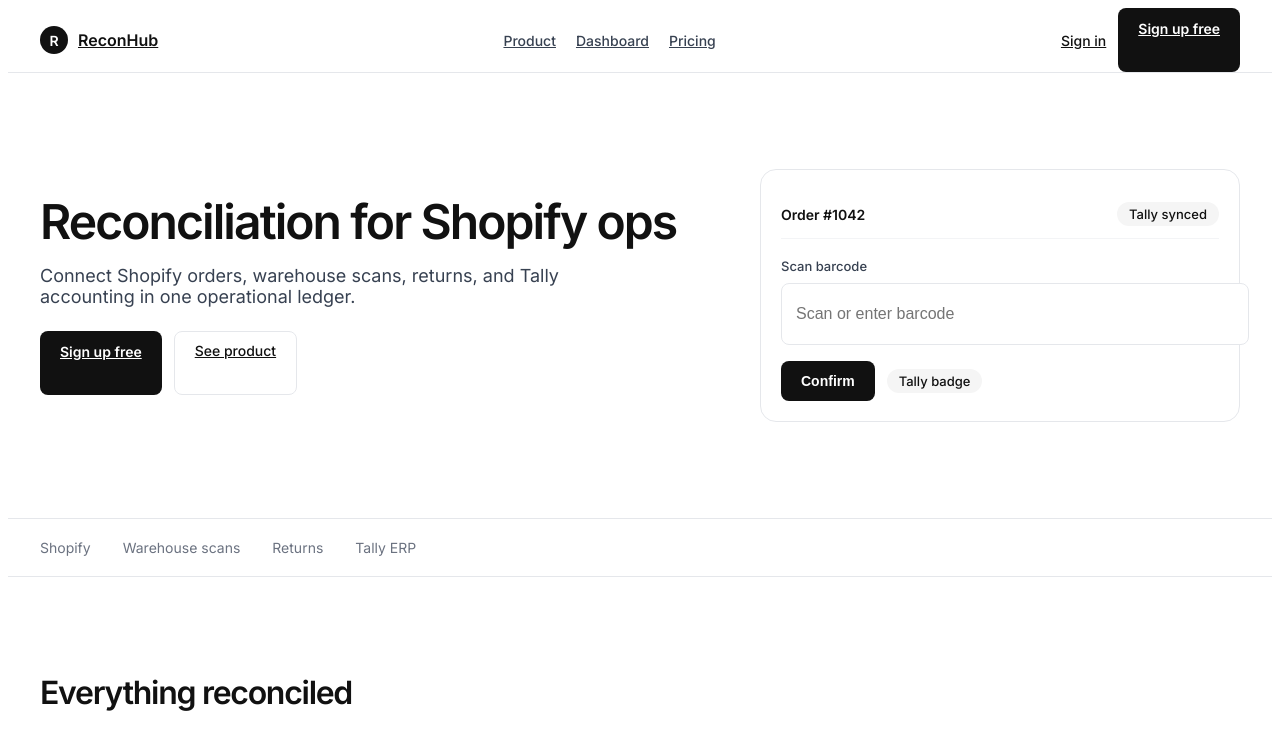
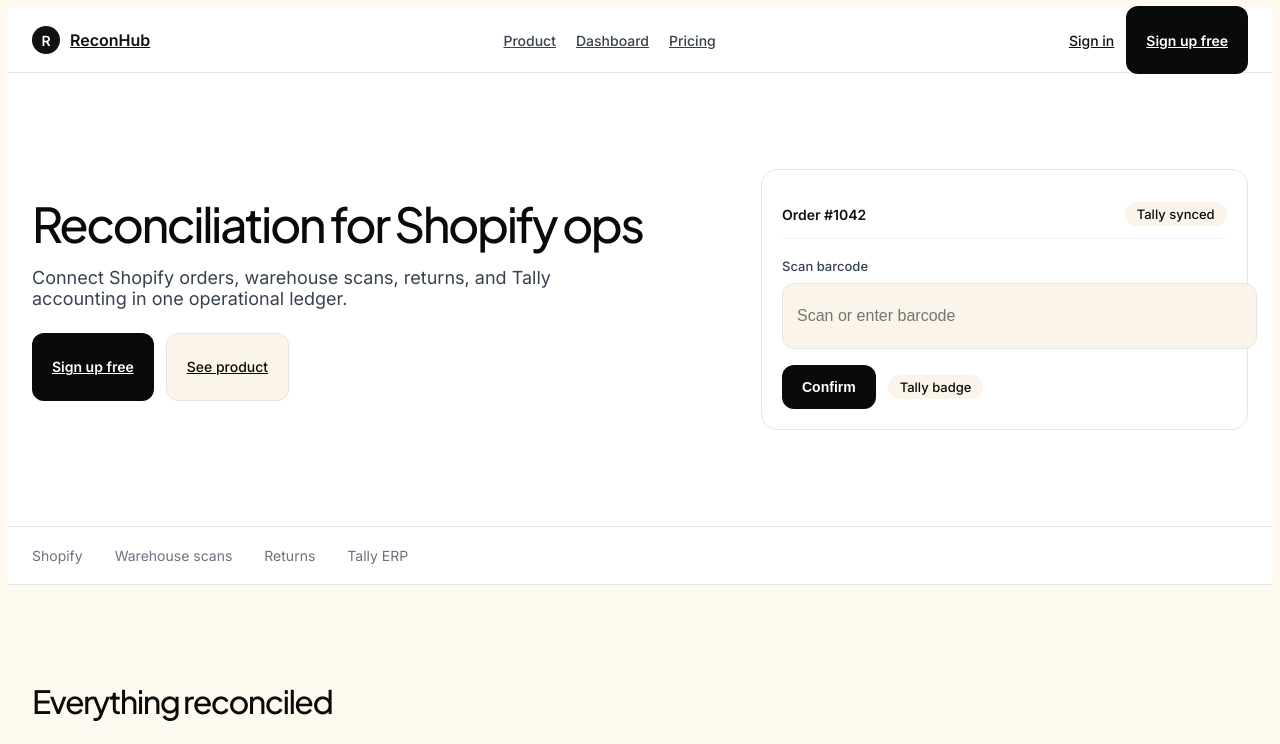
Before and after one commit to Mahima0824/shopify-connection, a Next.js app in the folder frontend/: page / in a window 1280 px wide. Shown: the top 744 px of the page. Built offline with nearby package versions, Linux system fonts and the light colour scheme.

Commit message:
feat: add Clay tokens and base CSS

```diff
--- a/frontend/app/globals.css
+++ b/frontend/app/globals.css
@@ -1,38 +1,40 @@
-@import url('https://fonts.googleapis.com/css2?family=Inter:wght@400;500;600;700&display=swap');
+@import url('https://fonts.googleapis.com/css2?family=Plus+Jakarta+Sans:wght@500;600&family=Inter:wght@400;500;600&display=swap');
 :root{
-  --canvas:#ffffff; --primary:#111111; --primary-active:#242424;
-  --card:#f5f5f5; --soft:#f8f9fa; --hairline:#e5e7eb; --hairline-soft:#f3f4f6;
-  --dark:#101010; --dark-elevated:#1a1a1a;
-  --ink:#111111; --body:#374151; --muted:#6b7280; --muted-soft:#898989;
-  --on-primary:#ffffff; --on-dark:#ffffff; --on-dark-soft:#a1a1aa;
-  --accent:#3b82f6; --pastel-orange:#fb923c; --pastel-pink:#ec4899; --pastel-violet:#8b5cf6; --pastel-emerald:#34d399;
-  --success:#10b981; --warning:#f59e0b; --error:#ef4444;
-  /* Legacy var aliases — same goal as the class shims below: old pages keep rendering until Task 5. */
-  --text-muted:#6b7280; --border-color:#e5e7eb; --danger:#ef4444;
-  --accent-primary:#3b82f6; --accent-gradient:#111111;
+  --canvas:#fffaf0; --primary:#0a0a0a;
+  --brand-pink:#ff4d8b; --brand-teal:#1a3a3a; --brand-lavender:#b8a4ed; --brand-peach:#ffb084; --brand-ochre:#e8b94a; --brand-mint:#a4d4c5; --brand-coral:#ff6b5a;
+  --soft:#faf5e8; --card:#f5f0e0; --strong:#ebe6d6; --hairline:#e5e5e5;
+  --ink:#0a0a0a; --body:#3a3a3a; --muted:#6a6a6a; --on-primary:#ffffff;
+  --text-muted:#6a6a6a; --border-color:#e5e5e5;
 }
 body{background:var(--canvas);color:var(--body);font-family:'Inter',-apple-system,'Segoe UI',Roboto,sans-serif;}
-.display{font-weight:600;letter-spacing:-0.04em;color:var(--ink);}
-.container{max-width:1200px;margin:0 auto;padding:0 24px;}
-.btn-primary{background:var(--primary);color:var(--on-primary);padding:12px 20px;min-height:40px;border-radius:8px;font-size:14px;font-weight:600;border:none;cursor:pointer;}
-.btn-primary:active{background:var(--primary-active);transform:translateY(1px);}
-.btn-secondary{background:var(--canvas);color:var(--ink);border:1px solid var(--hairline);padding:10px 20px;border-radius:8px;font-size:14px;font-weight:500;cursor:pointer;}
-.input-control{width:100%;background:var(--canvas);border:1px solid var(--hairline);color:var(--ink);padding:10px 14px;border-radius:8px;font-size:16px;min-height:40px;}
-.input-control:focus{border-color:var(--ink);outline:none;}
-.badge-pill{display:inline-flex;align-items:center;gap:6px;padding:4px 12px;border-radius:9999px;font-size:13px;font-weight:500;background:var(--card);color:var(--ink);}
-.feature-card{background:var(--card);border:1px solid var(--hairline);border-radius:12px;padding:24px;}
-@keyframes fadeUp{from{opacity:0;transform:translateY(12px);}to{opacity:1;transform:none;}}
-.reveal{opacity:0;}
-.reveal.is-visible{animation:fadeUp 600ms ease-out forwards;}
-@media (prefers-reduced-motion: reduce){.reveal{opacity:1;}.reveal.is-visible{animation:none;}}
+.display{font-family:'Plus Jakarta Sans','Inter',sans-serif;font-weight:500;letter-spacing:-0.05em;color:var(--ink);}
+.display-xl{font-family:'Plus Jakarta Sans','Inter',sans-serif;font-weight:500;font-size:72px;line-height:1.0;letter-spacing:-2.5px;color:var(--ink);}
+.container{max-width:1280px;margin:0 auto;padding:0 24px;}
+.section{padding:96px 0;}
+.btn-primary{background:var(--primary);color:var(--on-primary);padding:12px 20px;min-height:44px;border-radius:12px;font-size:14px;font-weight:600;border:none;cursor:pointer;display:inline-flex;align-items:center;justify-content:center;}
+.btn-primary:active{transform:translateY(1px);}
+.btn-secondary{background:var(--soft);color:var(--ink);border:1px solid var(--hairline);padding:10px 20px;min-height:44px;border-radius:12px;font-size:14px;font-weight:500;cursor:pointer;display:inline-flex;align-items:center;justify-content:center;}
+.btn-on-color{background:#ffffff;color:var(--ink);padding:12px 20px;min-height:44px;border-radius:12px;font-size:14px;font-weight:600;border:none;cursor:pointer;display:inline-flex;align-items:center;justify-content:center;}
+.input-control{width:100%;background:var(--soft);border:1px solid var(--hairline);color:var(--ink);padding:10px 14px;border-radius:12px;font-size:16px;min-height:44px;}
+.input-control:focus-visible{border-color:var(--ink);outline:2px solid var(--ink);outline-offset:2px;}
+.badge-pill{display:inline-flex;align-items:center;gap:6px;padding:4px 12px;border-radius:9999px;font-size:13px;font-weight:500;background:var(--soft);color:var(--ink);}
+.feature-card-pink{background:var(--brand-pink);border:1px solid var(--hairline);border-radius:24px;padding:32px;color:#ffffff;}
+.feature-card-pink h1,.feature-card-pink h2,.feature-card-pink h3{color:#ffffff;}
+.feature-card-teal{background:var(--brand-teal);border:1px solid var(--hairline);border-radius:24px;padding:32px;color:#ffffff;}
+.feature-card-teal h1,.feature-card-teal h2,.feature-card-teal h3{color:#ffffff;}
+.feature-card-lavender{background:var(--brand-lavender);border:1px solid var(--hairline);border-radius:24px;padding:32px;color:var(--ink);}
+.feature-card-peach{background:var(--brand-peach);border:1px solid var(--hairline);border-radius:24px;padding:32px;color:var(--ink);}
+.feature-card-ochre{background:var(--brand-ochre);border:1px solid var(--hairline);border-radius:24px;padding:32px;color:var(--ink);}
+.feature-card-cream{background:var(--card);border:1px solid var(--hairline);border-radius:24px;padding:32px;color:var(--ink);}
+.content-card{background:var(--card);border:1px solid var(--hairline);border-radius:16px;padding:24px;color:var(--ink);}
 
-/* Legacy shims — keep old dark pages rendering until Task 5 restyles them. */
-.glass-card{background:var(--canvas);border:1px solid var(--hairline);border-radius:12px;padding:24px;}
+/* Cream maps for classes Task 6-7 still reference this cycle. */
+.glass-card{background:var(--soft);border:1px solid var(--hairline);border-radius:16px;padding:24px;color:var(--ink);}
 .badge{display:inline-flex;align-items:center;gap:6px;padding:4px 12px;border-radius:9999px;font-size:12px;font-weight:600;background:var(--card);color:var(--ink);}
-.badge-success{background:rgba(16,185,129,0.12);color:#047857;}
-.badge-warning{background:rgba(245,158,11,0.15);color:#92400e;}
-.badge-danger{background:rgba(239,68,68,0.12);color:#b91c1c;}
-.badge-info{background:rgba(59,130,246,0.12);color:#1d4ed8;}
+.badge-success{background:rgba(164,212,197,0.35);color:var(--ink);}
+.badge-warning{background:rgba(232,185,74,0.30);color:var(--ink);}
+.badge-danger{background:rgba(255,107,90,0.25);color:var(--ink);}
+.badge-info{background:rgba(184,164,237,0.30);color:var(--ink);}
 .badge-neutral{background:var(--card);color:var(--muted);}
 .modern-table{width:100%;border-collapse:separate;border-spacing:0;}
 .modern-table th{background:var(--soft);color:var(--muted);font-size:12px;font-weight:600;text-transform:uppercase;letter-spacing:0.05em;padding:14px 16px;text-align:left;border-bottom:1px solid var(--hairline);}
@@ -42,13 +44,18 @@
 .main-content{flex:1;padding:32px;overflow-y:auto;background:var(--canvas);}
 
 /* Grid + topnav base hooks (Task 6: class-driven so breakpoints apply). */
-.grid-3{display:grid;grid-template-columns:repeat(3,1fr);}
-.grid-4{display:grid;grid-template-columns:repeat(4,1fr);}
-.hero-grid{display:grid;}
+.grid-3{display:grid;grid-template-columns:repeat(3,1fr);gap:24px;}
+.grid-4{display:grid;grid-template-columns:repeat(4,1fr);gap:24px;}
+.hero-grid{display:grid;grid-template-columns:7fr 5fr;gap:32px;align-items:center;}
 .footer-grid{display:grid;grid-template-columns:1.5fr 1fr 1fr 1fr;gap:32px;}
 .topnav-links{display:flex;gap:20px;font-size:14px;font-weight:500;}
 .topnav-menu-btn{display:none;background:none;border:none;font-size:20px;cursor:pointer;color:var(--ink);}
 
+@keyframes riseScale{from{opacity:0;transform:translateY(12px) scale(0.99);}to{opacity:1;transform:none;}}
+.reveal{opacity:0;}
+.reveal.is-visible{animation:riseScale 400ms ease-out forwards;}
+@media (prefers-reduced-motion: reduce){.reveal{opacity:1;}.reveal.is-visible{animation:none;opacity:1;transform:none;}}
+
 /* Responsive breakpoints (Task 6). !important beats page-level inline grid styles. */
 @media (max-width: 1024px){.grid-3{grid-template-columns:repeat(2,1fr) !important;}.grid-4{grid-template-columns:repeat(2,1fr) !important;}}
-@media (max-width: 768px){.hero-grid{grid-template-columns:1fr !important;}.footer-grid{grid-template-columns:1fr !important;}.display-xl{font-size:32px !important;}.grid-3,.grid-4{grid-template-columns:1fr !important;}.topnav-links{display:none !important;}.topnav-menu-btn{display:block !important;}}
+@media (max-width: 768px){.hero-grid{grid-template-columns:1fr !important;}.footer-grid{grid-template-columns:1fr !important;}.display-xl{font-size:36px !important;}.grid-3,.grid-4{grid-template-columns:1fr !important;}.topnav-links{display:none !important;}.topnav-menu-btn{display:block !important;}}
```
Also changed, not shown: 1 other file (tests, documents, lock files or other folders).
